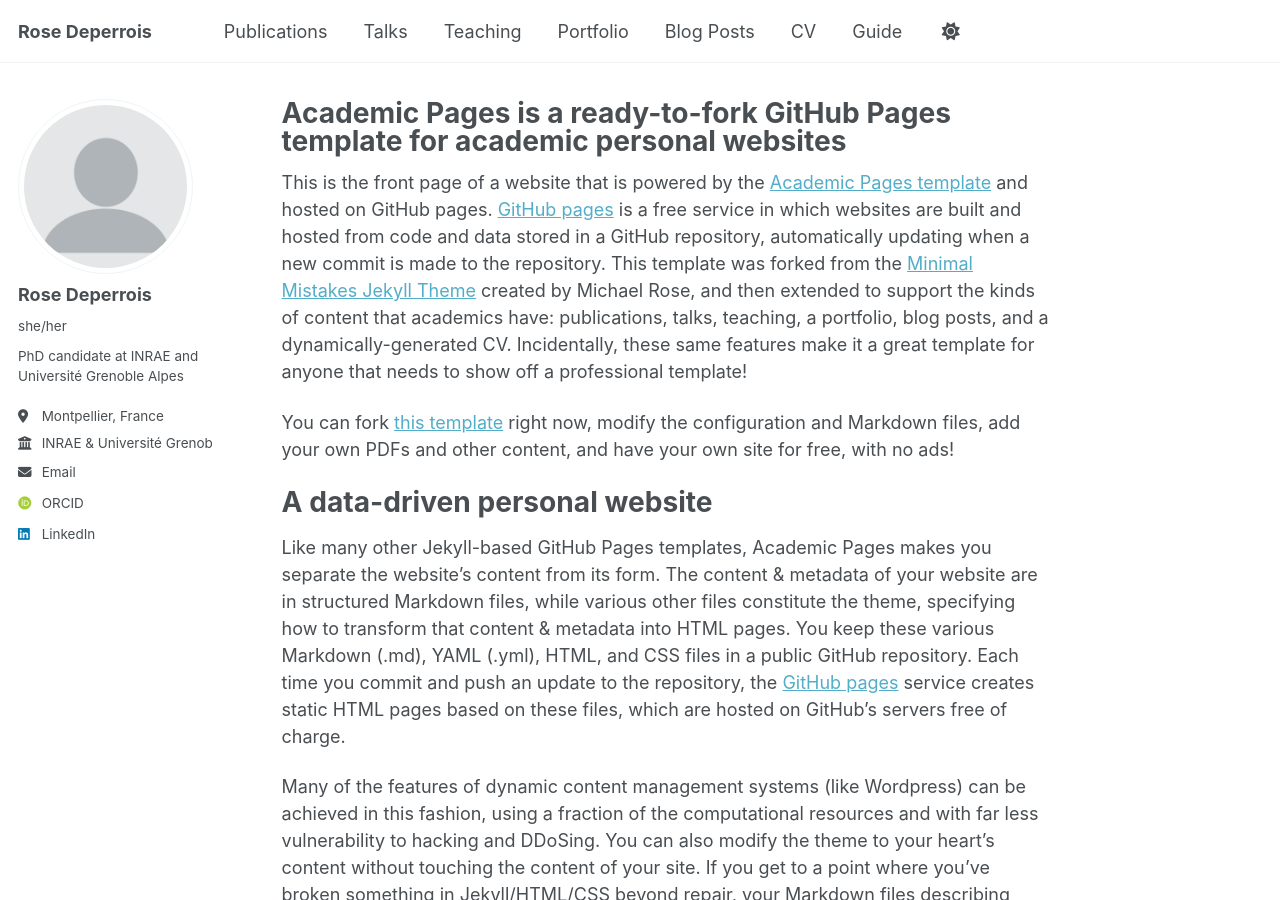
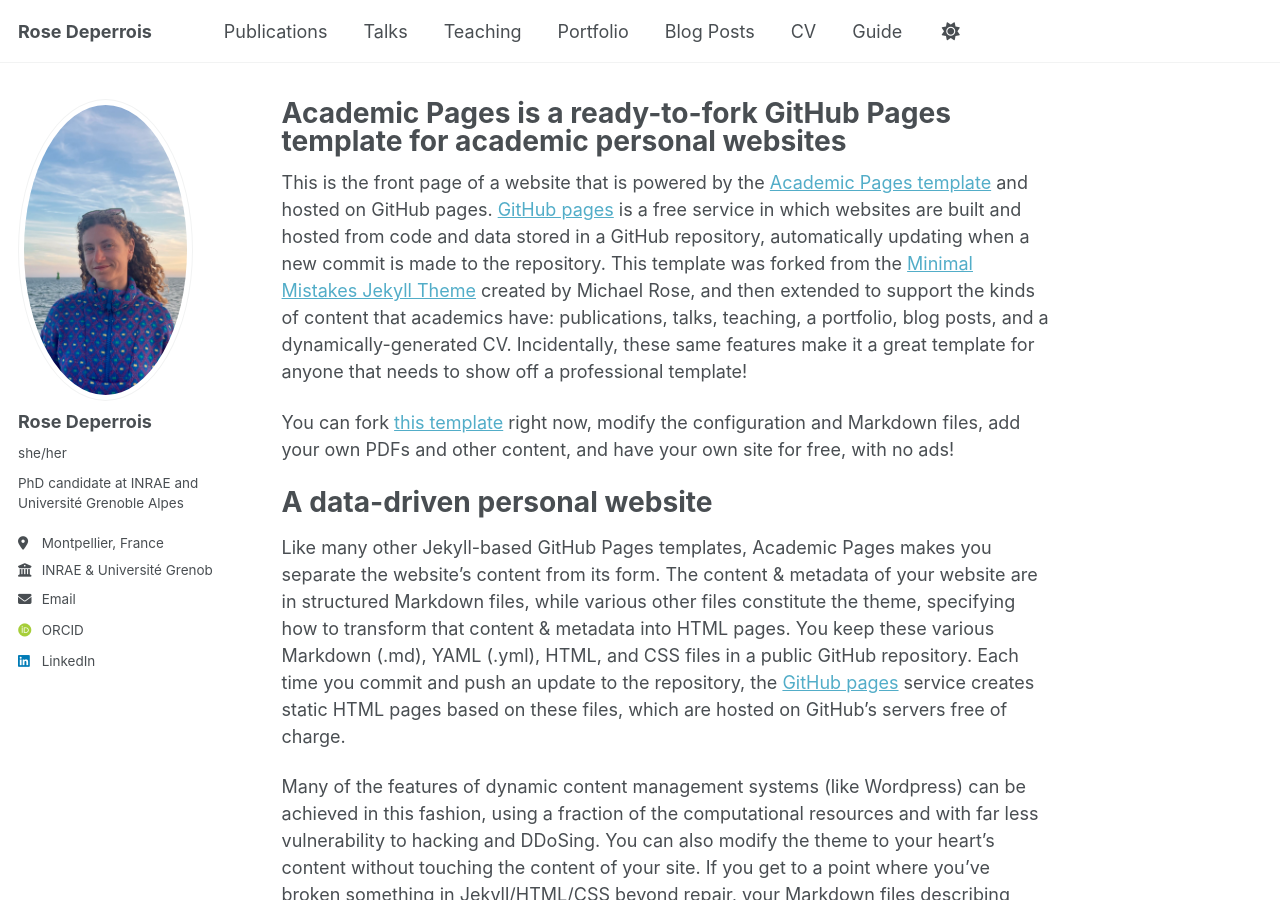
Before and after one commit to rosedeperrois/rosedeperrois.github.io, a Jekyll site: the page built from _pages/about.md, in a window 1280 px wide and 900 px high. Built offline with Jekyll 4.4.1, drawn with Linux system fonts in a browser that asks for light colours; some web fonts are replaced; a script that is not in the unit is left out.

Commit message:
Update _config.yml

```diff
--- a/_config.yml
+++ b/_config.yml
@@ -23,7 +23,7 @@ repository               : "academicpages/academicpages.github.io"
 #               Additional customization can be done by editing /_includes/author-profile.html
 author:
   # Biographic information
-  avatar           : "profile.png"
+  avatar           : "IMG_3610.jpg"
   name             : "Rose Deperrois"
   pronouns         : "she/her"
   bio              : "PhD candidate at INRAE and Université Grenoble Alpes"
```
